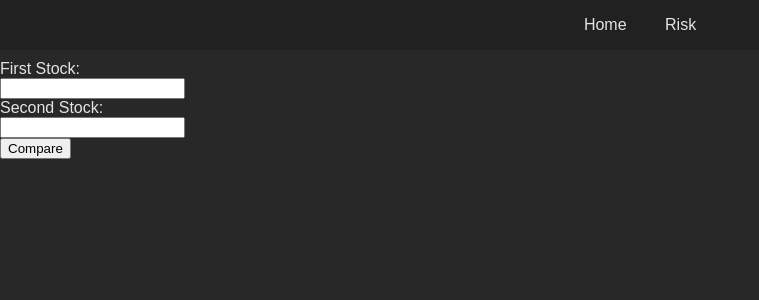
After one commit to Heftigebaenger/Opfolio-OptimizedPortfolio, a Flask app: page /risk in a window 1280 px wide. The commit adds this page. Shown: the top 300 px of the page, without its empty margins (0-759 px from the left). Run offline with Flask 2, Linux system fonts and the light colour scheme; some libraries are stand-ins or nearby versions.

Commit message:
Added new Risk Page
Signed-off-by: David Brenn <davidbrenn@t-online.de>

```diff
--- a/OpFolio/app.py
+++ b/OpFolio/app.py
@@ -94,6 +94,7 @@ def index():
     stockYield = []
     stockData = []
     k = 0
+    print(myPortfoli.stockList)
     for stock in myPortfoli.stockList:
         stockData.append(Stock(stock[0],{},{},{},{},{},{},{},{}))
         stockData[k].today = activeAPI.getToday(stock[0])
@@ -135,6 +136,53 @@ def stockpage(wkn):
     # stock = Array[Name,Quantity,Curr. Value,WKN,Type,Difference,Buy Value]
     return render_template("stock.html")
 
+@app.route("/risk")
+def riskpage():
+    return render_template("risk.html")
+
+@app.route("/risk/api/<symbolOne>/<symbolTwo>", methods=["GET"])
+def riskApiRequest(symbolOne,symbolTwo):
+    riskStocks = [symbolOne,symbolTwo]
+    stockYield = []
+    stockData = []
+    k = 0
+    print(riskStocks)
+    for stock in riskStocks:
+        stockData.append(Stock(stock[0],{},{},{},{},{},{},{},{}))
+        stockData[k].today = activeAPI.getToday(stock)
+        stockData[k].lastMonth = activeAPI.getLastMonth(stock)
+        stockData[k].informations = activeAPI.getInformations(stock)
+        stockData[k].today = activeAPI.getToday(stock)
+        stockData[k].last6Month = activeAPI.getLast6Month(stock)
+        stockData[k].lastYear = activeAPI.getLastYear(stock)
+        stockData[k].last5Years = AmeriTradeAPI.getLast5Years(stock)
+        stockData[k].companyInfo = AlphavantageAPI.getCompanyOverview(stock)
+        stockData[k].last5YearsDaily = AmeriTradeAPI.getLast5YearsDaily(stock)
+        stockData[k].calc()
+        stockYield.append(stockData[k].yieldForEachYear[0])
+        k = k+1
+    print("Aktien Rendite: "+ str(stockYield))
+
+
+
+    portfolioYield = 0
+    stockPercentage = [0,0]
+    corr = Stock.calcCorrelationCoefficient(stockData[0],stockData[1])
+    effCurveArray= []
+    for i in range(0,101):
+        stockPercentage[0] = (i)*0.01
+        stockPercentage[1] = (100-i)*0.01
+        portfolioYield = stockPercentage[0]*stockYield[0] + stockPercentage[1]*stockYield[1]
+        risk = stockPercentage[0]**2 * stockData[0].standartDeviOneYear**2 + stockPercentage[1]**2 * stockData[1].standartDeviOneYear**2 + 2*stockPercentage[0]*stockPercentage[1]* stockData[0].standartDeviOneYear * stockData[1].standartDeviOneYear * corr
+        print(risk)
+        risk = sqrt(risk)
+
+        effCurveArray.append((portfolioYield,risk.real))
+    print(effCurveArray)
+
+    return json.dumps({"effCurveArray" :effCurveArray,"corr": corr})
+
+
 @app.route("/stock/api/<symbol>", methods=["GET"])
 def apidata(symbol):
     activeAPI = AmeriTradeAPI()
@@ -150,7 +198,6 @@ def apidata(symbol):
     stockData.last5YearsDaily = AmeriTradeAPI.getLast5YearsDaily(symbol)
     stockData.calc()
    #stockData.calc()
-    symbol = request.headers.get("symbol")
     # url = "https://www.alphavantage.co/query?function=OVERVIEW&symbol="+symbol+"&apikey=" + apikey
     return json.dumps(stockData.__dict__)
 # Runs the app
--- /dev/null
+++ b/OpFolio/static/risk.js
@@ -0,0 +1,74 @@
+
+function compareStocks() {
+    let firstStockSymbol = document.getElementById("stockOne").value
+    let secondStockSymbol = document.getElementById("stockTwo").value
+    console.log(firstStockSymbol)
+    console.log(secondStockSymbol)
+    fetch("/risk/api/"+firstStockSymbol+"/"+secondStockSymbol).then(response => response.json()).then(data => useData(data))
+
+
+}
+
+function useData(data){
+    console.log(data)
+    Highcharts.chart('container', {
+        chart: {
+            type: 'spline',
+            inverted: true
+        },
+        title: {
+            text: 'Yield by Risk'
+        },
+        subtitle: {
+            text: 'According to OPFolio'
+        },
+        xAxis: {
+            reversed: false,
+            title: {
+                enabled: true,
+                text: 'Yield'
+            },
+            labels: {
+                format: '{value}'
+            },
+            accessibility: {
+                rangeDescription: ''
+            },
+            showLastLabel: true,
+            beginAtZero: true
+        },
+
+        yAxis: {
+            title: {
+                text: 'Risk'
+            },
+            labels: {
+                format: '{value}%'
+            },
+            accessibility: {
+                rangeDescription: ''
+            },
+            lineWidth: 2,
+            maxPadding: 1
+        },
+        legend: {
+            enabled: false
+        },
+        tooltip: {
+            headerFormat: '<b>{series.name}</b><br/>',
+            pointFormat: '{point.x}: {point.y}%'
+        },
+        plotOptions: {
+            spline: {
+                marker: {
+                    enable: false
+                }
+            }
+        },
+        series: [{
+            name: 'Risk',
+            data: data.effCurveArray
+        }]
+    });
+    alert(data.corr)
+}
--- a/OpFolio/static/stock.js
+++ b/OpFolio/static/stock.js
@@ -7,7 +7,7 @@ var month = ["Jan","Feb","Mär","Apr","Mai","Jun","Jul","Aug","Sep","Okt","Nov",
 
 
 //var stockData = response.data;
-fetch("/stock/api/"+id,{headers: {'symbol': id}}).then(response => response.json()).then(data => useData(data))
+fetch("/stock/api/"+id).then(response => response.json()).then(data => useData(data))
 
 
 function useData(stockJson){
--- a/OpFolio/stock.py
+++ b/OpFolio/stock.py
@@ -100,8 +100,8 @@ class Stock():
         date = self.last5YearsDaily["candles"][index]["datetime"]
         price = str(self.last5YearsDaily["candles"][index]["close"])
         date = datetime.fromtimestamp(date/1000);
-        print("Start:")
-        print("Price:"+price+"Date:"+ datetime.strftime(date,"%Y-%m-%d"));
+        #print("Start:")
+        #print("Price:"+price+"Date:"+ datetime.strftime(date,"%Y-%m-%d"));
 
 
     def calcVarianz(self,start,end,average):
--- a/OpFolio/templates/base.html
+++ b/OpFolio/templates/base.html
@@ -21,7 +21,8 @@
     <!-- The NavMenu of the Webpage-->
     <div id="menu">
         <a href="/">Home</a>
-        <a href="">Test</a>
+        <a href="/risk">Risk</a>
+
     </div>
     {% block content %}
     {%endblock%}
--- /dev/null
+++ b/OpFolio/templates/risk.html
@@ -0,0 +1,26 @@
+{%extends "base.html"%}
+{%block head%}
+    <script src="https://cdnjs.cloudflare.com/ajax/libs/Chart.js/3.7.0/chart.js"></script>
+    <script src="https://code.highcharts.com/highcharts.js"></script>
+    <script src="https://code.highcharts.com/modules/exporting.js"></script>
+    <script src="https://code.highcharts.com/modules/export-data.js"></script>
+    <script src="https://code.highcharts.com/modules/accessibility.js"></script>
+    <script src="{{ url_for('static', filename='risk.js') }}"></script>
+    <link rel="stylesheet" href="{{ url_for('static', filename='risk.css') }}">
+
+{%endblock%}
+{%block content%}
+    <div id ="mainDiv">
+        <label for="stockOne">First Stock:</label><br>
+        <input type="text" id="stockOne" name="stockOne"><br>
+        <label for="stockTwo">Second Stock:</label><br>
+        <input type="text" id="stockTwo" name="stockTwo"><br>
+        <button onclick="compareStocks()">Compare</button>
+    </div>
+    <div id="container" max-width="400px"></div>
+
+
+
+
+    </div>
+{%endblock%}
```
Also changed, not shown: OpFolio/static/risk.css (added).
